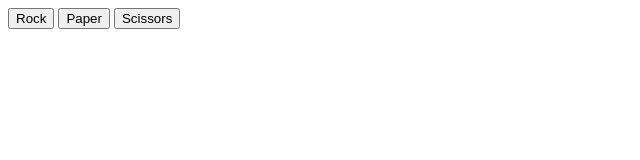
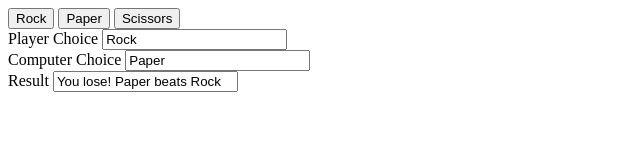
Before and after one commit to frenchiejnr/rock-paper-scissors, a plain HTML site: page index.html in a window 1280 px wide. Both pictures are taken after a click on the button "Rock". Shown: the whole page, without its empty margins (0-640 px from the left). Drawn offline with Linux system fonts and the light colour scheme.

Commit message:
add: show choices and result on page

```diff
--- a/index.html
+++ b/index.html
@@ -10,6 +10,14 @@
         <button class="paper choice">Paper</button>
         <button class="scissors choice">Scissors</button>
     </div>
+    <div class="results">
+        <label for="playerSelection">Player Choice</label>
+        <input type="text" name="playerSelection" id="playerSelection" readonly><br>
+        <label for="computerSelection">Computer Choice</label>
+        <input type="text" name="computerSelection" id="computerSelection" readonly><br>
+        <label for="result">Result</label>
+        <input type="text" name="result" id="result" readonly>
+    </div>
 </body>
 <script src="index.js"></script>
 </html>
--- a/index.js
+++ b/index.js
@@ -40,9 +40,16 @@ function capitalize(string) {
 function playRound(playerSelection, computerSelection) {
   // create variable named result
   let result;
+  let playerSelectionInput = document.querySelector('#playerSelection');
+  let computerSelectionInput = document.querySelector('#computerSelection');
+  let resultInput = document.querySelector('#result');
+
+  playerSelectionInput.value = playerSelection;
+  computerSelectionInput.value = computerSelection;
+
   playerSelection = playerSelection.toLowerCase();
   computerSelection = computerSelection.toLowerCase();
-  console.log(playerSelection, computerSelection);
+
   if (playerSelection === "rock" && computerSelection === "scissors") {
     result = informWin(playerSelection, computerSelection);
   }
@@ -64,9 +71,11 @@ function playRound(playerSelection, computerSelection) {
   if (playerSelection === computerSelection) {
     result = `It's a tie! ${capitalize(playerSelection)} equals ${capitalize(
       computerSelection
-    )}`;
-  }
-  return result;
+      )}`;
+    }
+
+    resultInput.value = result;
+    return result;
 }
 
 function game() {
```
